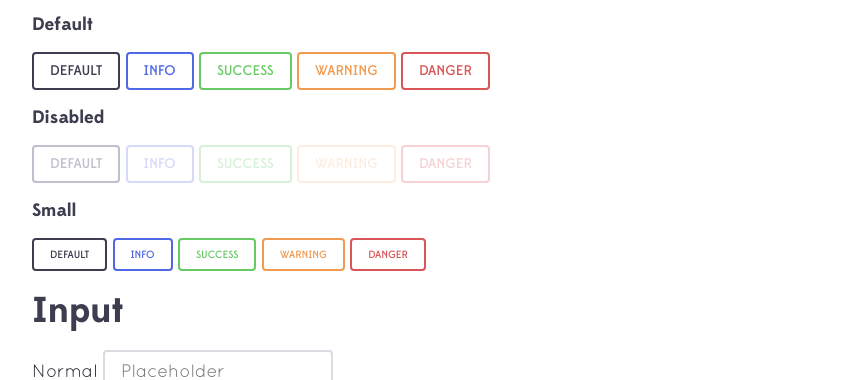
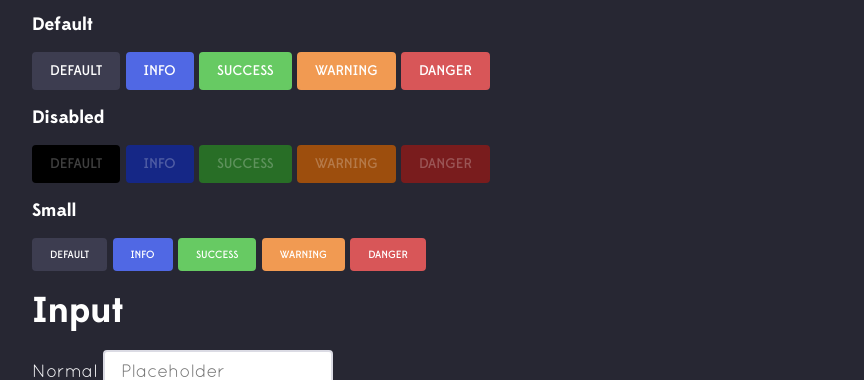
Before and after one commit to doches/shownotes-theme, a website: page examples/index.html in a window 1280 px wide. Shown: the part 720-1100 px from the top of the page, without its empty margins (208-1072 px from the left). Drawn offline with nearby package versions, Linux system fonts and the light colour scheme; files that its build step writes are made by us from their sources; files whose address does not match are found by name.

Commit message:
Styling for dark backgrounds

```diff
--- a/bower.json
+++ b/bower.json
@@ -1,6 +1,6 @@
 {
   "name": "shownotes-theme",
-  "version": "0.1.0",
+  "version": "0.1.2",
   "authors": [
     "Trevor Fountain <trevor@texasexpat.net>"
   ],
--- a/examples/example.less
+++ b/examples/example.less
@@ -32,7 +32,7 @@ body {
 .header h3 {
   font-size: 24px;
   font-family: @text-family;
-  text-shadow: 0 3px 1px #fff;
+  font-weight: @font-weight-light;
 }
 
 // Color swatches
--- a/examples/index.html
+++ b/examples/index.html
@@ -14,7 +14,7 @@
       <div class='header'>
         <img class="logo" src="favicon.svg" />
         <h1>TalkRadio</h1>
-        <h3>Minimal Styling for responsive sites</h3>
+        <h3>Minimal Styling for Show Notes.io</h3>
       </div>
       <div class='clearfix'>&nbsp;</div>
 
@@ -74,11 +74,11 @@
 
       <h4>Disabled</h4>
 
-      <button class="sn-button sn-button sn-intent-default" disabled>Default</button>
-      <button class="sn-button sn-button sn-intent-info" disabled>Info</button>
-      <button class="sn-button sn-button sn-intent-success" disabled>Success</button>
-      <button class="sn-button sn-button sn-intent-warning" disabled>Warning</button>
-      <button class="sn-button sn-button sn-intent-danger" disabled>Danger</button>
+      <button class="sn-button sn-intent-default" disabled>Default</button>
+      <button class="sn-button sn-intent-info" disabled>Info</button>
+      <button class="sn-button sn-intent-success" disabled>Success</button>
+      <button class="sn-button sn-intent-warning" disabled>Warning</button>
+      <button class="sn-button sn-intent-danger" disabled>Danger</button>
 
       <h4>Small</h4>
 
--- a/src/less/shownotes-theme.less
+++ b/src/less/shownotes-theme.less
@@ -1,25 +1,24 @@
 @import "variables.less";
 
 body {
-  background-color: @white;
+  background-color: @grey1;
 
   font-family: @text-family;
   font-size: @font-size;
-  color: @grey1;
+  color: @grey9;
 }
 
 h1,h2,h3,h4,h5 {
   font-family: @title-family;
   font-weight: @font-weight-bold;
 
-  color: @grey2;
+  color: @white;
   margin: @grid-size 0;
   padding: 0;
 }
 
 h1 {
   font-size: 96px;
-  text-shadow: 4px 6px 0px fadeout(@grey1, 90%);
   color: @red2;
 }
 h2 {
@@ -58,10 +57,10 @@ h5 {
   font-family: @title-family;
   text-transform: uppercase;
   font-size: @font-size-small;
-  background-color: @white;
+  background-color: @grey2;
   border-radius: @border-radius;
   border: 2px solid @grey2;
-  color: @grey2;
+  color: @white;
 
   transition: all @transition-delay ease-in-out;
 }
@@ -91,31 +90,29 @@ h5 {
 .sn-intent-info, .sn-intent-warning, .sn-intent-danger, .sn-intent-success, .sn-intent-invert {
   color: @white;
 }
-.sn-button.sn-intent-info { border-color: @blue2; color: @blue2; }
-.sn-button.sn-intent-warning { border-color: @orange2; color: @orange2; }
-.sn-button.sn-intent-danger { border-color: @red2; color: @red2; }
-.sn-button.sn-intent-success { border-color: @green2; color: @green2; }
-.sn-button.sn-intent-invert { border-color: @grey2; color: @grey2; }
-
-.sn-button:disabled { border-color: lighten(@grey2, 50%); color: lighten(@grey2, 50%); }
-.sn-button:disabled.sn-intent-info { border-color: lighten(@blue2, 30%); color: lighten(@blue2, 30%); }
-.sn-button:disabled.sn-intent-warning { border-color: lighten(@orange2, 30%); color: lighten(@orange2, 30%); }
-.sn-button:disabled.sn-intent-danger { border-color: lighten(@red2, 30%); color: lighten(@red2, 30%); }
-.sn-button:disabled.sn-intent-success { border-color: lighten(@green2, 30%); color: lighten(@green2, 30%); }
-.sn-button:disabled.sn-intent-invert { border-color: lighten(@grey2, 30%); color: lighten(@grey2, 30%); }
+.sn-button.sn-intent-info { border-color: @blue2; background-color: @blue2; }
+.sn-button.sn-intent-warning { border-color: @orange2; background-color: @orange2; }
+.sn-button.sn-intent-danger { border-color: @red2; background-color: @red2; }
+.sn-button.sn-intent-success { border-color: @green2; background-color: @green2; }
+.sn-button.sn-intent-invert { border-color: @grey2; background-color: @grey2; }
 
 .sn-button-active, .sn-button:hover {
-  background-color: @grey2;
+  background-color: @grey1;
   color: @white;
   transition: all @transition-delay ease-in-out;
 }
-.sn-button-active.sn-intent-info, .sn-button.sn-intent-info:hover { background-color: @blue2; }
-.sn-button-active.sn-intent-warning, .sn-button.sn-intent-warning:hover { background-color: @orange2; }
-.sn-button-active.sn-intent-danger, .sn-button.sn-intent-danger:hover { background-color: @red2; }
-.sn-button-active.sn-intent-success, .sn-button.sn-intent-success:hover { background-color: @green2; }
-.sn-button-active.sn-intent-invert, .sn-button.sn-intent-invert:hover { background-color: @grey2; }
+.sn-button-active.sn-intent-info, .sn-button.sn-intent-info:hover { background-color: @blue3; }
+.sn-button-active.sn-intent-warning, .sn-button.sn-intent-warning:hover { background-color: @orange3; }
+.sn-button-active.sn-intent-danger, .sn-button.sn-intent-danger:hover { background-color: @red3; }
+.sn-button-active.sn-intent-success, .sn-button.sn-intent-success:hover { background-color: @green3; }
+.sn-button-active.sn-intent-invert, .sn-button.sn-intent-invert:hover { background-color: @grey3; }
 
-.sn-button:disabled { background-color: @white !important; }
+.sn-button:disabled { border-color: darken(@grey2, 50%); background-color: darken(@grey2, 50%); color: fadeout(@white, 75%); }
+.sn-button:disabled.sn-intent-info { border-color: darken(@blue2, 30%); background-color: darken(@blue2, 30%); }
+.sn-button:disabled.sn-intent-warning { border-color: darken(@orange2, 30%); background-color: darken(@orange2, 30%); }
+.sn-button:disabled.sn-intent-danger { border-color: darken(@red2, 30%); background-color: darken(@red2, 30%); }
+.sn-button:disabled.sn-intent-success { border-color: darken(@green2, 30%); background-color: darken(@green2, 30%); }
+.sn-button:disabled.sn-intent-invert { border-color: darken(@grey2, 30%); background-color: lighten(@grey2, 30%); }
 
 /* Fonts */
 /* Quicksand */
```
Also changed, not shown: dist/shownotes-theme.css, examples/example.css.
